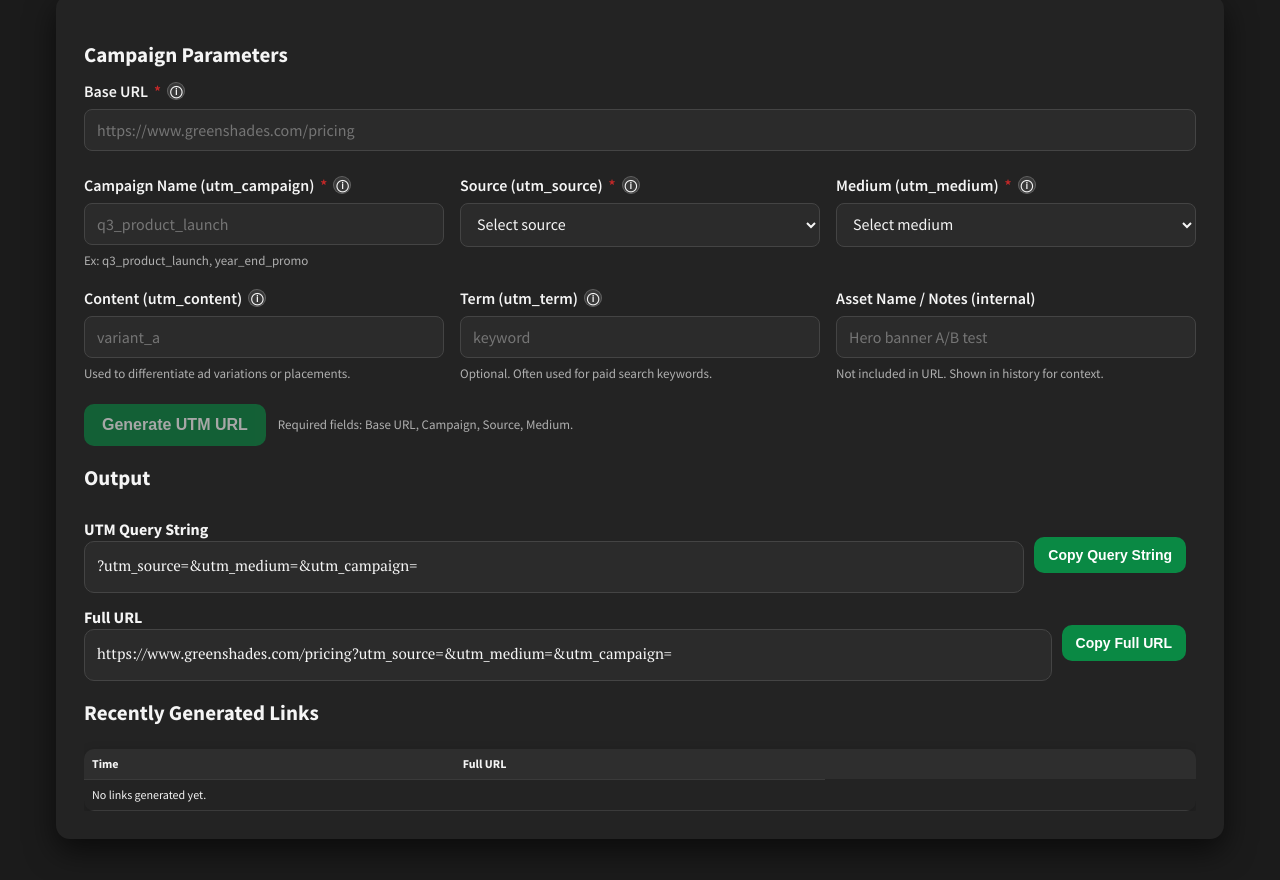
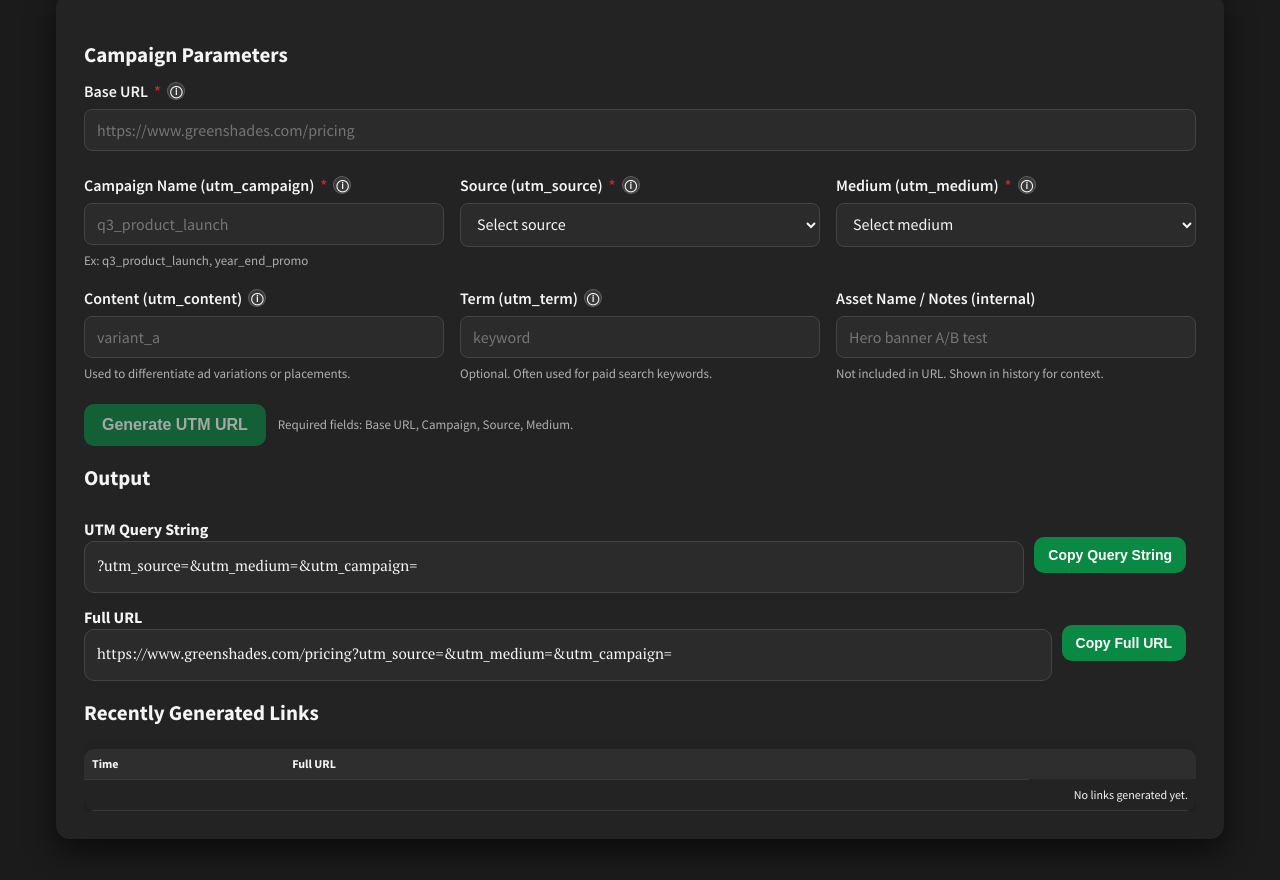
Before and after one commit to ljohnston-greenshades/utm-generator, a plain HTML site: page index.html in a window 1280 px wide. Shown: the part 142-1022 px from the top of the page. Drawn offline with Linux system fonts and the light colour scheme; no server answers.

Commit message:
Improve history table URL visibility

```diff
--- a/index.html
+++ b/index.html
@@ -381,6 +381,22 @@
       font-size: 12px;
     }
 
+    /* Column widths: Time (narrow), URL (wide), Copy (narrow) */
+    .history-table th:nth-child(1),
+    .history-table td:nth-child(1) {
+      width: 18%;
+    }
+
+    .history-table th:nth-child(2),
+    .history-table td:nth-child(2) {
+      width: 67%;
+    }
+
+    .history-table th:nth-child(3),
+    .history-table td:nth-child(3) {
+      width: 15%;
+    }
+
     .history-table thead {
       background: #2e2e2e;
     }
@@ -405,8 +421,9 @@
       background: #2c2c2c;
     }
 
-    .history-table td:last-child {
-      width: 80px;
+    .history-table td:last-child,
+    .history-table th:last-child {
+      text-align: right;
       white-space: nowrap;
     }
 
```
